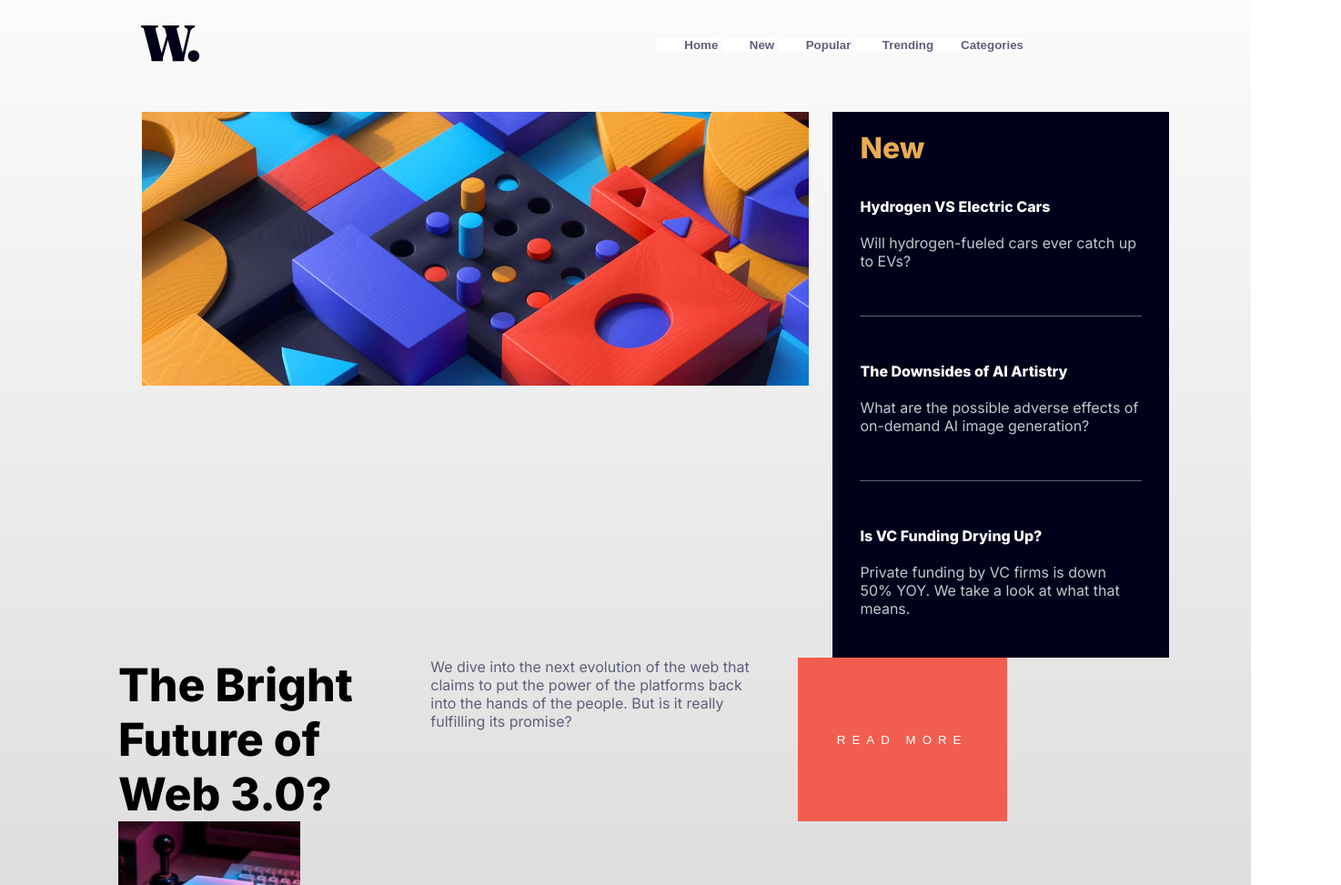
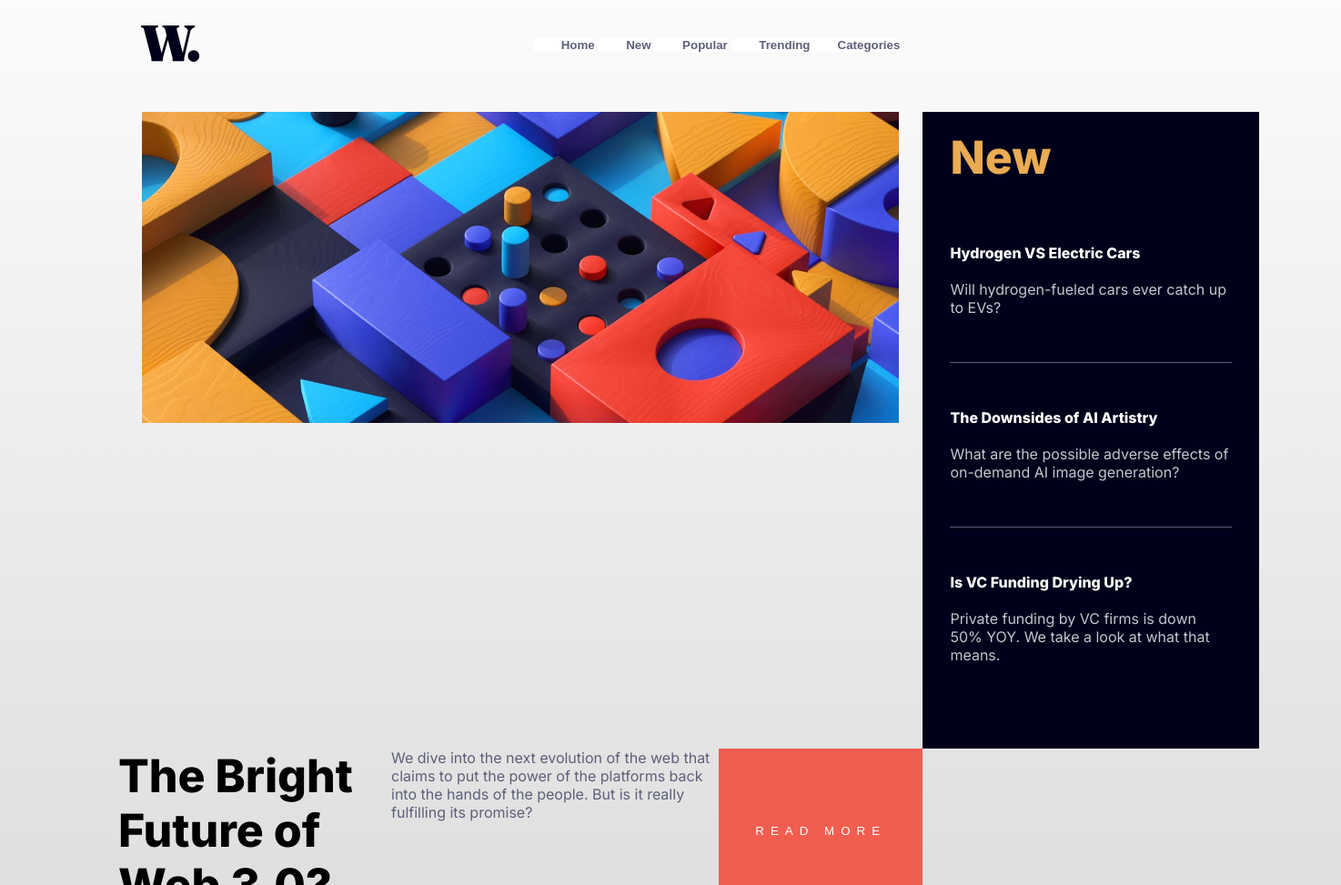
Before and after one commit to CBrandsDev/News-Homepage, a plain HTML site: page index.html in a window 1280 px wide. Shown: the part 127-1100 px from the top of the page at 91% size, 1474 px wide, since content can reach past the window. Drawn offline with Linux system fonts and the light colour scheme.

Commit message:
some changes

```diff
--- a/assets/css/style.css
+++ b/assets/css/style.css
@@ -9,7 +9,8 @@ body {
     font-family: 'Inter', sans-serif;
     margin: 30px;
     background: rgb(189,189,189);
-    background: linear-gradient(0deg, rgba(189,189,189,1) 0%, rgba(255,255,255,1) 100%);;
+    background: linear-gradient(0deg, rgba(189,189,189,1) 0%, rgba(255,255,255,1) 100%);
+    display: flex;
     align-items: center;
     justify-content: center;
     min-height: 100vh;
@@ -44,13 +45,13 @@ header button:hover {
 .mainimg {
     display: flex;
     padding: 10px 26px;
-    max-width: 77%;
-    height: 77%;
+    max-width: 100%;
+    height: 100%;
 }
 .card1 {
     align-items: center;
     justify-content: center;
-    height: 600px;
+    height: 700px;
     max-width: 370px;
     margin-top: 10px;
     padding: 20px;
@@ -59,8 +60,9 @@ header button:hover {
 }
 .card1 .title {
     color: hsl(35, 77%, 62%);
-    padding-bottom: 25px;
+    padding-bottom: 55px;
     padding-left: 10px;
+    font-size: 50px;
     font-weight: 800;
 }
 .card1 .newstt {
@@ -89,7 +91,7 @@ header button:hover {
     color: hsl(233, 8%, 79%);
 }
 .info {
-    display: grid;
+    display: flex;
     grid-template-columns: auto auto auto;
 }
 .info .title {
```
